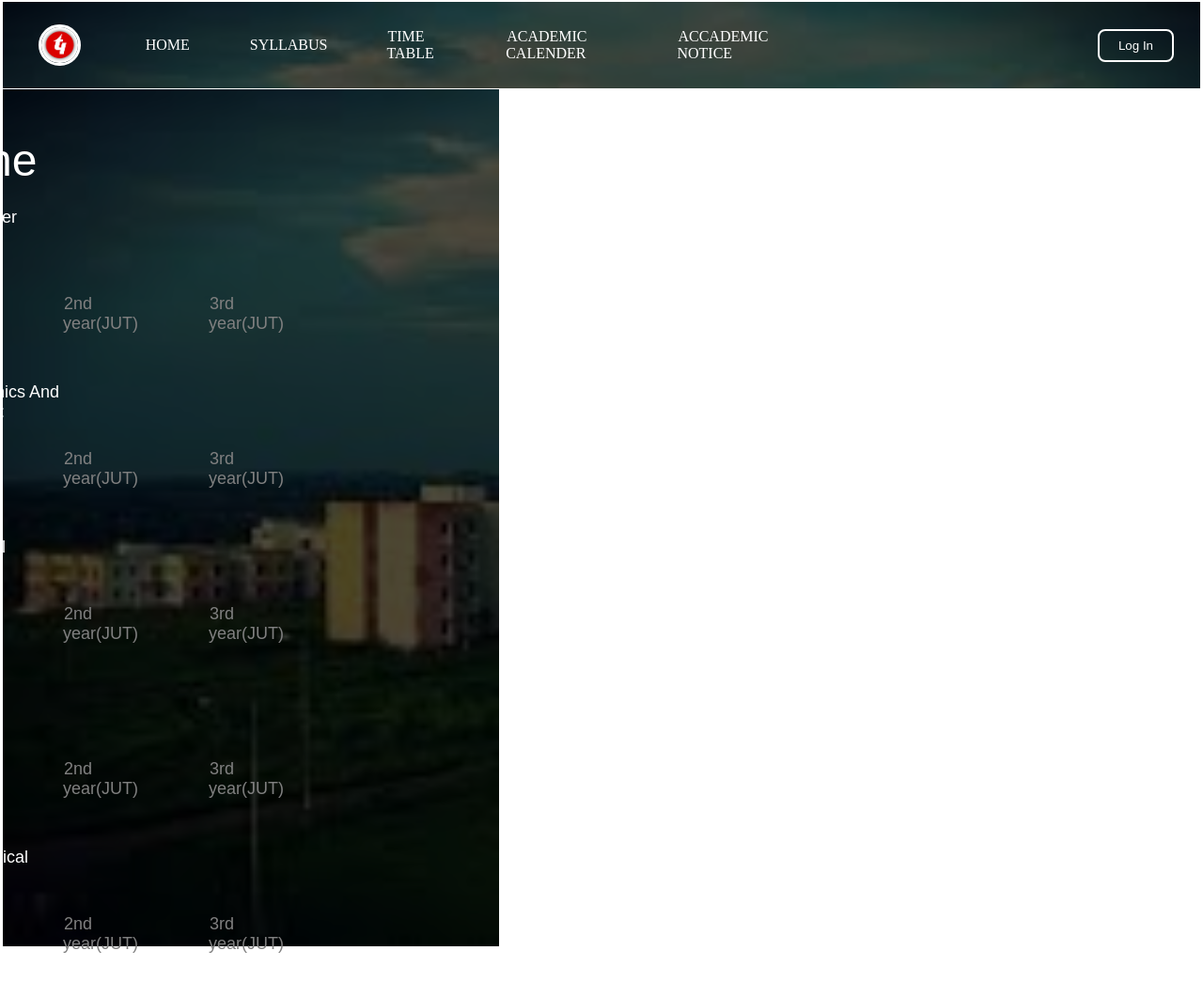
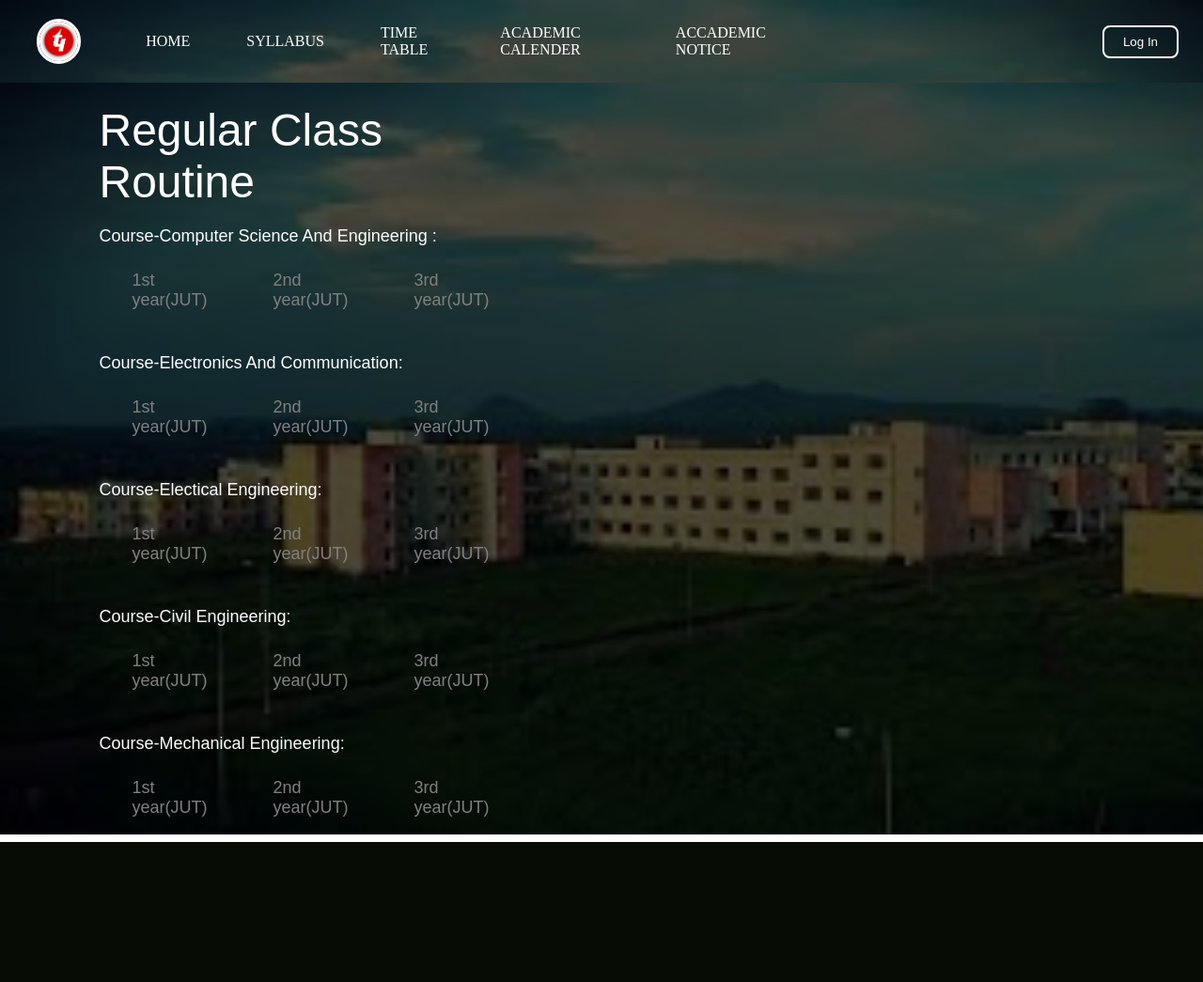
Before and after one commit to Mritunjay800/DecStatic, a PHP site: page /timetable.html in a window 1280 px wide. Shown: the whole page at 94% size. After the commit the page ends 896 px from the top, so only its background shows below. Run offline with PHP 8.4, Linux system fonts and the light colour scheme.

Commit message:
Update timetable.css

```diff
--- a/timetable.css
+++ b/timetable.css
@@ -1,5 +1,5 @@
 *{
-	margin: 1px;
+	margin: 0;
 	padding: 0;
 }
 .logo{
@@ -50,15 +50,14 @@
 }
 
 .background{
-	background-image:url('bground.jpg');
+	background-image:url(aa.JPG);
 	background-color: rgba(0,0,0,0.7);
-	background-size: cover;
-	background-blend-mode: darken;
+    background-size: cover;
+    background-blend-mode: darken;
 }
 
 .firstSection{
-	height:114vh;
-	width:66vh;
+	height:100vh;
 	font-size: 300%;
 	color: white;
 }
@@ -173,7 +172,6 @@
 		flex-direction: column;
 		transition: all 0.7s ease-out;
 		height: 447px;
-		width:66vh;
 
 	}
 
@@ -191,7 +189,6 @@
 	}
 	.h-nav{
 		height: 72px;
-		width:66vh;
 	}
 
 	.v-class{
```
